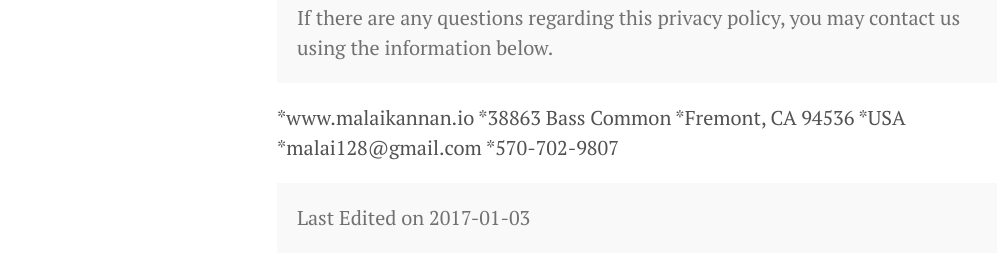
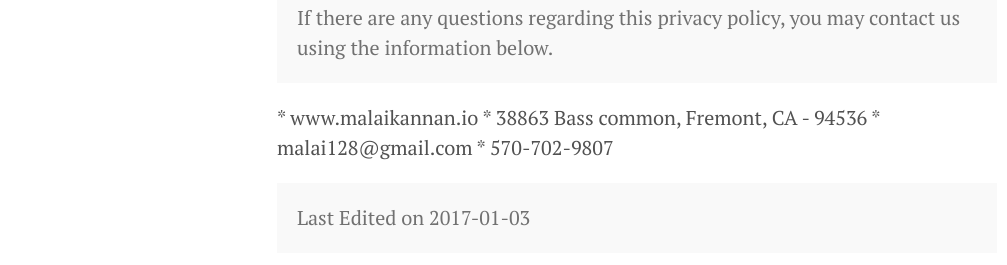
Before and after one commit to malaikannan/malaikannan.github.io, a Jekyll site: the page built from PrivacyNotice.md, in a window 1280 px wide and 900 px high, scrolled down 5362 px. Shown: the part 567-832 px from the top of the window, without its empty margins (3-1010 px from the left). Built offline with Jekyll 4.4.1, drawn with Linux system fonts in a browser that asks for light colours.

```diff
--- a/PrivacyNotice.md
+++ b/PrivacyNotice.md
@@ -145,13 +145,10 @@ and we will promptly remove you from ALL correspondence.
 <p class ="message">
 If there are any questions regarding this privacy policy, you may contact us using the information below.
 <p>
-
-*www.malaikannan.io
-*38863 Bass Common
-*Fremont, CA 94536
-*USA
-*malai128@gmail.com
-*570-702-9807
+* www.malaikannan.io
+* 38863 Bass common, Fremont, CA - 94536
+* malai128@gmail.com
+* 570-702-9807
 
 <p class ="message">
 Last Edited on 2017-01-03
```
